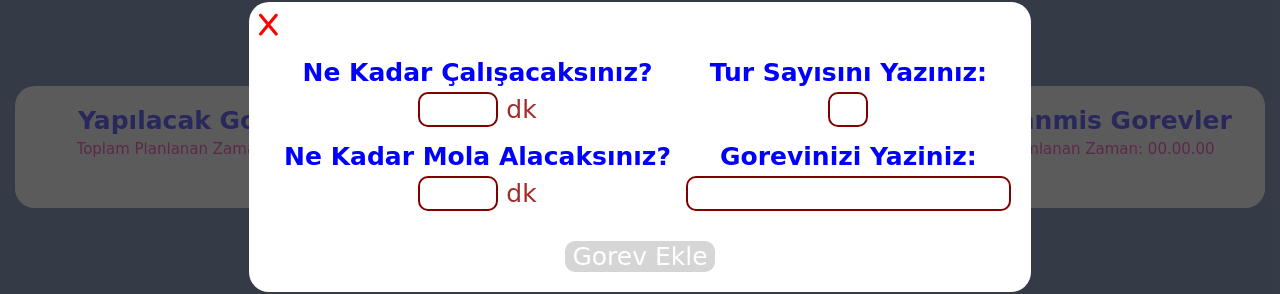
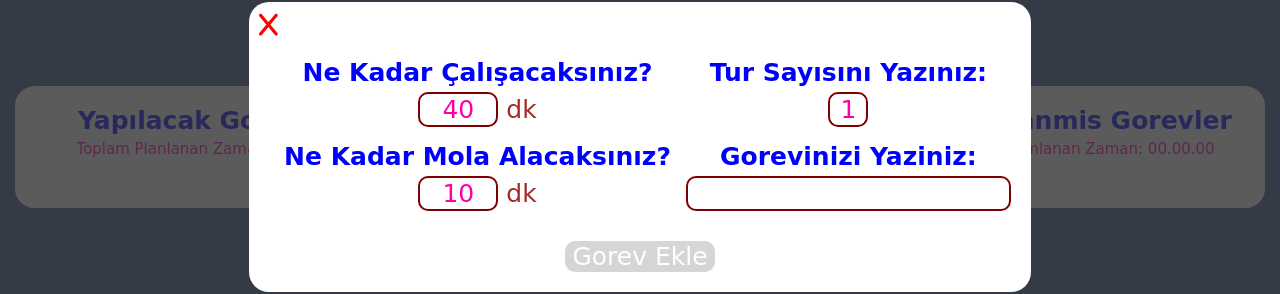
Before and after one commit to HabilYusufAyhan/pomodorotodolist, a plain HTML site: page index.html in a window 1280 px wide. Both pictures are taken after a click on the button "GOREV EKLE". Shown: the part 253-547 px from the top of the page. Drawn offline with nearby package versions, Linux system fonts and the light colour scheme; a web font is replaced by a local one.

Commit message:
Update index.html

```diff
--- a/index.html
+++ b/index.html
@@ -136,6 +136,9 @@
     <script>
       $("#missionadd").click(function () {
         $(".newmission").css({ opacity: "1", "z-index": "1" });
+        $(".missionnumberinput").val("1");
+        $(".missiontimeinput").val("40");
+        $(".waitingmin").val("10");
       });
       $("#missionclose").click(function () {
         $(".newmission").css({ opacity: "0", "z-index": "-1" });
```
